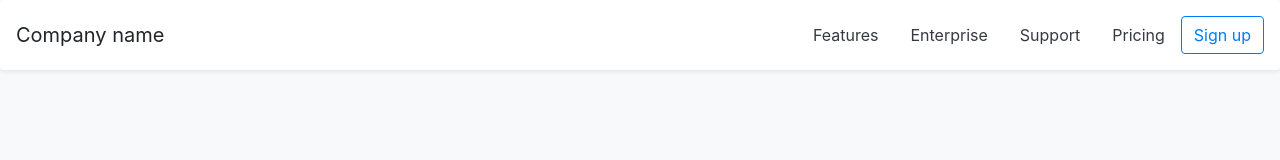
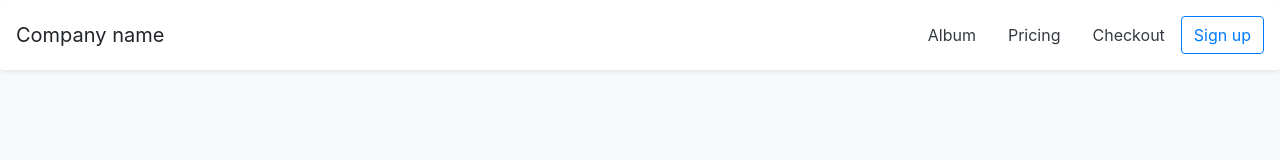
Before and after one commit to irbis037/proyecto-sabiduria, a plain HTML site: page Checkout.html in a window 1280 px wide. Shown: the top 160 px of the page. Drawn offline with nearby package versions, Linux system fonts and the light colour scheme; grey boxes are pictures that could not be loaded.

Commit message:
Ejercicio completo

```diff
--- a/Checkout.html
+++ b/Checkout.html
@@ -9,22 +9,18 @@
     <title>Checkout</title>
   </head>
   <body class="bg-light">
-    <!--Navbar-->
     <div class="d-flex flex-column flex-md-row align-items-center shadow-sm p-3 mb-5 bg-white rounded">
       <h5 class="my-0 mr-md-auto font-weight-normal">Company name</h5>
       <nav>
         <ul class="nav justify-content-end align-items-center">
           <li class="nav-item">
-            <a class="text-dark p-3" href="#">Features</a>
+            <a class="text-dark p-3" href="./album.html">Album</a>
           </li>
         <li class="nav-item">
-          <a class="text-dark p-3" href="#">Enterprise</a>
+          <a class="text-dark p-3" href="./pricing.html">Pricing</a>
         </li>
         <li class="nav-item">
-          <a class="text-dark p-3" href="#">Support</a>
-        </li>
-        <li class="nav-item">
-          <a class="text-dark p-3" href="#">Pricing</a>
+          <a class="text-dark p-3" href="./Checkout.html">Checkout</a>
         </li>
         <li>
           <button type="button" class="btn btn-outline-primary">Sign up</button>
--- a/index.css
+++ b/index.css
@@ -3,9 +3,9 @@
     font-size: 20px;
 }
 
-.card{
+.card {
     width: 100%;
-
+}
 .custom-control-label::before {
     background-color: #dee2e6;
 }
```
Also changed, not shown: album.html (+3 -6 lines), pricing.html (+3 -6 lines).
